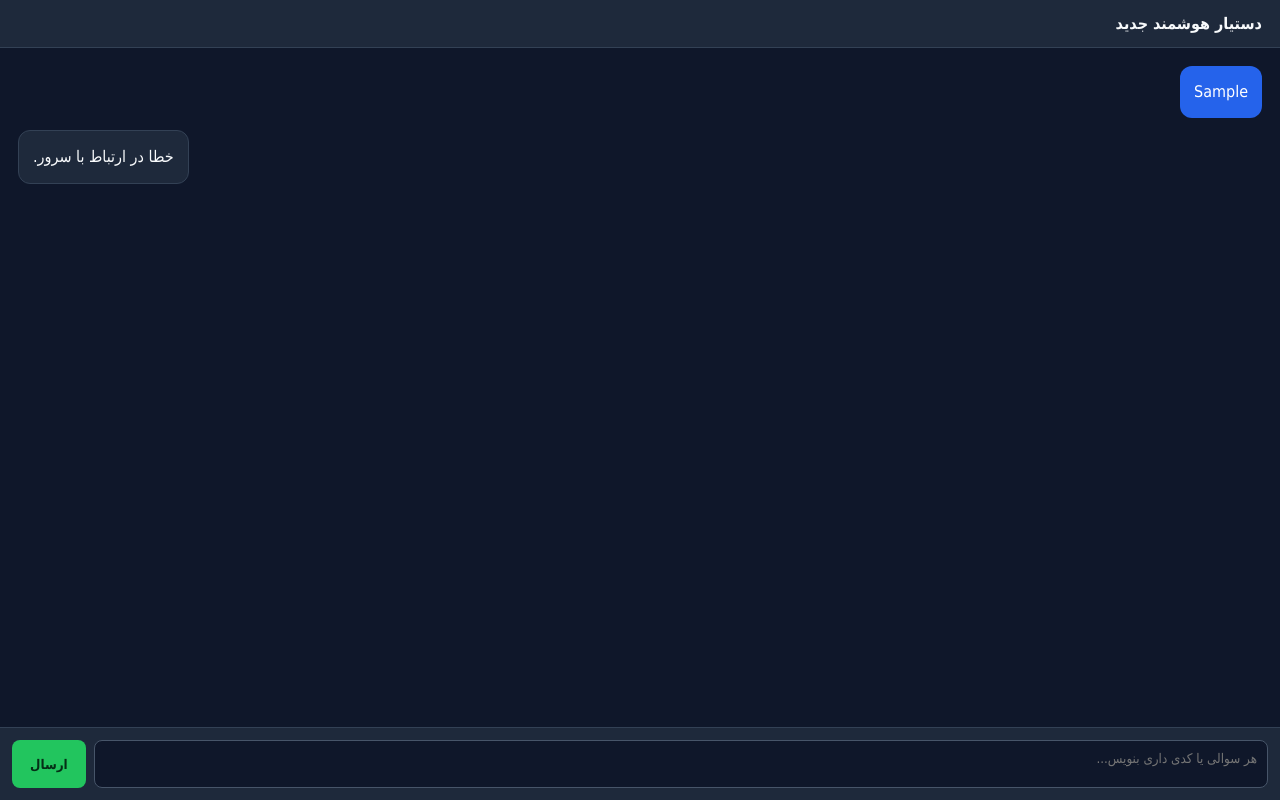
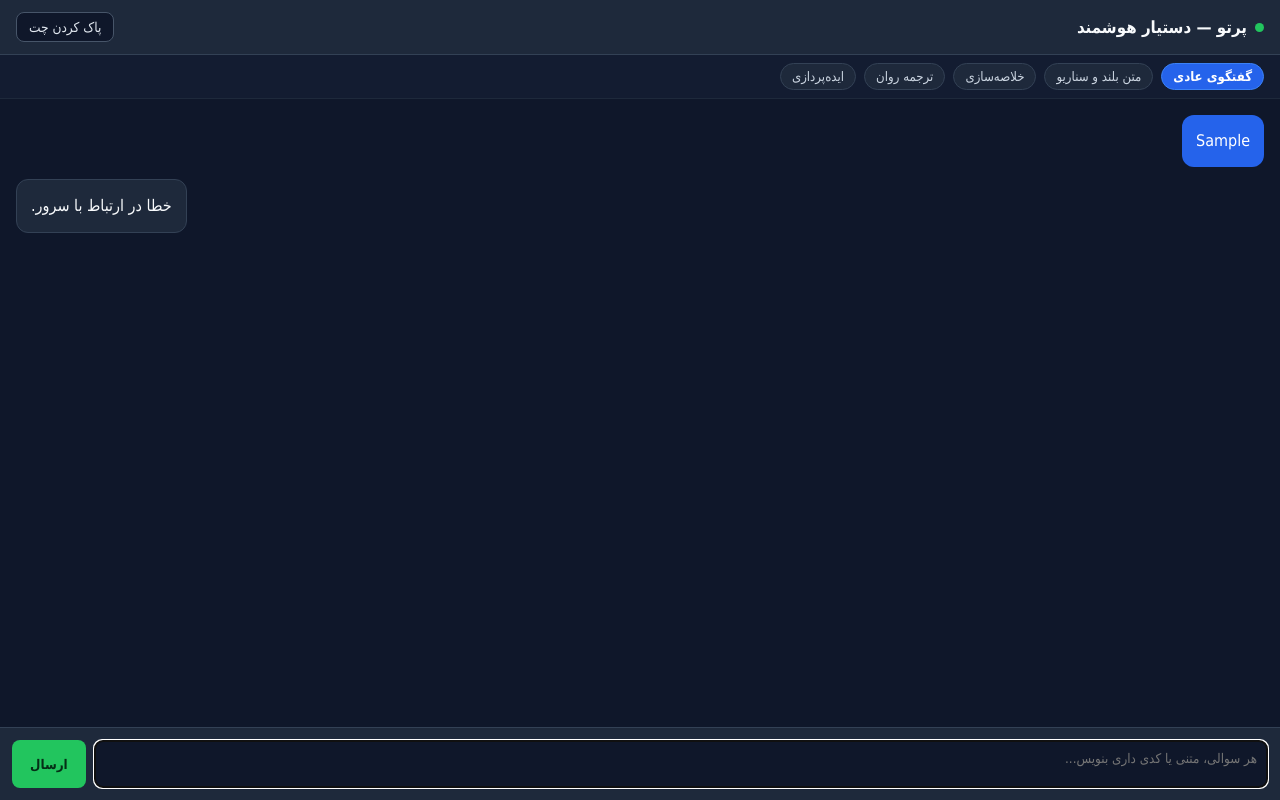
Before and after one commit to fizullahnzarishahzda-afk/parto-ai, a plain HTML site: page index.html in a window 1280 px wide. Both pictures are taken after typing "Sample" into the empty fields and a click on the button "ارسال". Drawn offline with Linux system fonts and the light colour scheme; no server answers.

Commit message:
Update index.html

```diff
--- a/index.html
+++ b/index.html
@@ -3,36 +3,160 @@
 <head>
   <meta charset="UTF-8" />
   <meta name="viewport" content="width=device-width, initial-scale=1.0" />
-  <title>دستیار هوشمند جدید</title>
+  <title>پرتو — دستیار هوشمند</title>
   <style>
     * { box-sizing: border-box; font-family: Tahoma, Arial, sans-serif; }
     body { margin: 0; background: #0f172a; color: #f8fafc; display: flex; flex-direction: column; height: 100vh; }
-    header { padding: 14px 18px; background: #1e293b; border-bottom: 1px solid #334155; font-weight: bold; }
-    #chat { flex: 1; overflow-y: auto; padding: 18px; display: flex; flex-direction: column; gap: 12px; }
-    .msg { max-width: 85%; padding: 12px 14px; border-radius: 12px; line-height: 1.75; word-wrap: break-word; }
-    .user { align-self: flex-start; background: #2563eb; color: #fff; white-space: pre-wrap; }
-    .bot { align-self: flex-end; background: #1e293b; border: 1px solid #334155; }
+    header {
+      padding: 12px 16px;
+      background: #1e293b;
+      border-bottom: 1px solid #334155;
+      display: flex;
+      align-items: center;
+      justify-content: space-between;
+      gap: 10px;
+      flex-wrap: wrap;
+    }
+    .brand { display: flex; align-items: center; gap: 8px; font-weight: bold; font-size: 1.05rem; }
+    .dot { width: 9px; height: 9px; border-radius: 50%; background: #22c55e; display: inline-block; }
+    .header-actions { display: flex; gap: 8px; align-items: center; }
+    .btn-clear {
+      padding: 6px 12px;
+      border-radius: 8px;
+      border: 1px solid #475569;
+      background: #0f172a;
+      color: #e2e8f0;
+      cursor: pointer;
+      font-size: 0.85rem;
+    }
+    .btn-clear:hover { background: #334155; }
+
+    .modes-bar {
+      padding: 8px 16px;
+      background: #131c31;
+      border-bottom: 1px solid #1e293b;
+      display: flex;
+      gap: 8px;
+      overflow-x: auto;
+      white-space: nowrap;
+    }
+    .mode-btn {
+      padding: 5px 11px;
+      border-radius: 999px;
+      border: 1px solid #334155;
+      background: #1e293b;
+      color: #cbd5e1;
+      font-size: 0.82rem;
+      cursor: pointer;
+    }
+    .mode-btn.active {
+      background: #2563eb;
+      border-color: #3b82f6;
+      color: #fff;
+      font-weight: bold;
+    }
+
+    #chat { flex: 1; overflow-y: auto; padding: 16px; display: flex; flex-direction: column; gap: 12px; }
+    .msg-wrap { display: flex; flex-direction: column; max-width: 85%; gap: 4px; }
+    .wrap-user { align-self: flex-start; }
+    .wrap-bot { align-self: flex-end; }
+
+    .msg { padding: 12px 14px; border-radius: 12px; line-height: 1.75; word-wrap: break-word; }
+    .user { background: #2563eb; color: #fff; white-space: pre-wrap; }
+    .bot { background: #1e293b; border: 1px solid #334155; }
     .bot p { margin: 0 0 8px 0; }
     .bot p:last-child { margin-bottom: 0; }
-    .bot h3, .bot h4 { margin: 10px 0 6px 0; color: #38bdf8; font-size: 1rem; }
+    .bot h3 { margin: 10px 0 6px 0; color: #38bdf8; font-size: 1rem; }
     .bot ul { margin: 4px 0 8px 0; padding-right: 20px; }
     .bot li { margin-bottom: 4px; }
+
+    .copy-btn {
+      align-self: flex-end;
+      padding: 3px 9px;
+      font-size: 0.75rem;
+      border-radius: 6px;
+      border: 1px solid #334155;
+      background: #0f172a;
+      color: #94a3b8;
+      cursor: pointer;
+    }
+    .copy-btn:hover { color: #f8fafc; border-color: #64748b; }
+
     form { display: flex; gap: 8px; padding: 12px; background: #1e293b; border-top: 1px solid #334155; }
-    textarea { flex: 1; resize: none; height: 48px; padding: 10px; border-radius: 8px; border: 1px solid #475569; background: #0f172a; color: #fff; }
-    button { padding: 0 18px; border: none; border-radius: 8px; background: #22c55e; color: #052e16; font-weight: bold; cursor: pointer; }
+    textarea {
+      flex: 1;
+      resize: none;
+      height: 48px;
+      padding: 10px;
+      border-radius: 8px;
+      border: 1px solid #475569;
+      background: #0f172a;
+      color: #fff;
+    }
+    button[type="submit"] {
+      padding: 0 18px;
+      border: none;
+      border-radius: 8px;
+      background: #22c55e;
+      color: #052e16;
+      font-weight: bold;
+      cursor: pointer;
+    }
+    button:disabled { opacity: 0.6; cursor: not-allowed; }
   </style>
 </head>
 <body>
-  <header>دستیار هوشمند جدید</header>
+  <header>
+    <div class="brand">
+      <span class="dot"></span>
+      <span>پرتو — دستیار هوشمند</span>
+    </div>
+    <div class="header-actions">
+      <button type="button" class="btn-clear" id="clearBtn">پاک کردن چت</button>
+    </div>
+  </header>
+
+  <div class="modes-bar" id="modesBar">
+    <button type="button" class="mode-btn active" data-mode="general">گفتگوی عادی</button>
+    <button type="button" class="mode-btn" data-mode="long">متن بلند و سناریو</button>
+    <button type="button" class="mode-btn" data-mode="summary">خلاصه‌سازی</button>
+    <button type="button" class="mode-btn" data-mode="translate">ترجمه روان</button>
+    <button type="button" class="mode-btn" data-mode="idea">ایده‌پردازی</button>
+  </div>
+
   <div id="chat"></div>
+
   <form id="form">
-    <textarea id="input" placeholder="هر سوالی یا کدی داری بنویس..."></textarea>
-    <button type="submit">ارسال</button>
+    <textarea id="input" placeholder="هر سوالی، متنی یا کدی داری بنویس..."></textarea>
+    <button type="submit" id="sendBtn">ارسال</button>
   </form>
+
   <script>
     const chat = document.getElementById("chat");
     const form = document.getElementById("form");
     const input = document.getElementById("input");
+    const sendBtn = document.getElementById("sendBtn");
+    const clearBtn = document.getElementById("clearBtn");
+    const modeButtons = document.querySelectorAll(".mode-btn");
+
+    let currentMode = "general";
+    let history = [];
+
+    const modeInstructions = {
+      general: "پاسخ‌ها را شفاف، طبیعی و کاربردی بده.",
+      long: "متنی جامع، منظم، عمیق و کامل بنویس؛ اگر مناسب است با بخش‌بندی روشن ارائه بده.",
+      summary: "مطلب را کوتاه، دقیق و بدون حاشیه با نکات کلیدی خلاصه کن.",
+      translate: "متن را به زبانی روان، طبیعی و وفادار به معنی ترجمه کن.",
+      idea: "ایده‌های خلاقانه، عملی و متنوع با توضیح کوتاه برای هر ایده ارائه بده."
+    };
+
+    modeButtons.forEach((btn) => {
+      btn.addEventListener("click", () => {
+        modeButtons.forEach((b) => b.classList.remove("active"));
+        btn.classList.add("active");
+        currentMode = btn.dataset.mode;
+      });
+    });
 
     function escapeHtml(str) {
       return str
@@ -50,7 +174,6 @@
 
       for (let line of lines) {
         let trimmed = line.trim();
-
         if (!trimmed) {
           if (inList) {
             html += "</ul>";
@@ -91,37 +214,100 @@
       return html || "<p>پاسخی دریافت نشد.</p>";
     }
 
-    function addMsg(text, cls, isHtml = false) {
+    function addUserMessage(text) {
+      const wrap = document.createElement("div");
+      wrap.className = "msg-wrap wrap-user";
       const div = document.createElement("div");
-      div.className = "msg " + cls;
-      if (isHtml) {
-        div.innerHTML = text;
-      } else {
-        div.textContent = text;
-      }
-      chat.appendChild(div);
+      div.className = "msg user";
+      div.textContent = text;
+      wrap.appendChild(div);
+      chat.appendChild(wrap);
       chat.scrollTop = chat.scrollHeight;
-      return div;
     }
+
+    function createBotMessage(initialText = "پرتو در حال نوشتن پاسخ است...") {
+      const wrap = document.createElement("div");
+      wrap.className = "msg-wrap wrap-bot";
+      const div = document.createElement("div");
+      div.className = "msg bot";
+      div.textContent = initialText;
+
+      const copyBtn = document.createElement("button");
+      copyBtn.type = "button";
+      copyBtn.className = "copy-btn";
+      copyBtn.textContent = "کپی";
+      copyBtn.style.display = "none";
+
+      wrap.appendChild(div);
+      wrap.appendChild(copyBtn);
+      chat.appendChild(wrap);
+      chat.scrollTop = chat.scrollHeight;
+
+      return {
+        setReply(rawText) {
+          div.innerHTML = formatBotText(rawText);
+          copyBtn.style.display = "inline-block";
+          copyBtn.onclick = async () => {
+            try {
+              await navigator.clipboard.writeText(rawText);
+              copyBtn.textContent = "کپی شد ✓";
+              setTimeout(() => (copyBtn.textContent = "کپی"), 1500);
+            } catch {
+              copyBtn.textContent = "ناموفق";
+              setTimeout(() => (copyBtn.textContent = "کپی"), 1500);
+            }
+          };
+          chat.scrollTop = chat.scrollHeight;
+        },
+        setError(errText) {
+          div.textContent = errText;
+          chat.scrollTop = chat.scrollHeight;
+        }
+      };
+    }
+
+    clearBtn.addEventListener("click", () => {
+      chat.innerHTML = "";
+      history = [];
+    });
 
     form.addEventListener("submit", async (e) => {
       e.preventDefault();
       const text = input.value.trim();
       if (!text) return;
+
       input.value = "";
-      addMsg(text, "user", false);
-      const loading = addMsg("در حال فکر کردن...", "bot", false);
+      sendBtn.disabled = true;
+      addUserMessage(text);
+      const botMsg = createBotMessage("پرتو در حال نوشتن پاسخ است...");
+
+      const recentHistory = history.slice(-8);
+      const payloadMessages = [
+        ...recentHistory,
+        { role: "user", content: text }
+      ];
 
       try {
         const res = await fetch("/api/chat", {
           method: "POST",
           headers: { "Content-Type": "application/json" },
-          body: JSON.stringify({ message: text })
+          body: JSON.stringify({
+            message: text,
+            messages: payloadMessages,
+            mode: currentMode,
+            modeInstruction: modeInstructions[currentMode] || ""
+          })
         });
         const data = await res.json();
-        loading.innerHTML = formatBotText(data.reply || "پاسخی دریافت نشد.");
+        const reply = data.reply || "پاسخی دریافت نشد.";
+        botMsg.setReply(reply);
+        history.push({ role: "user", content: text });
+        history.push({ role: "assistant", content: reply });
       } catch {
-        loading.textContent = "خطا در ارتباط با سرور.";
+        botMsg.setError("خطا در ارتباط با سرور.");
+      } finally {
+        sendBtn.disabled = false;
+        input.focus();
       }
     });
   </script>
```
